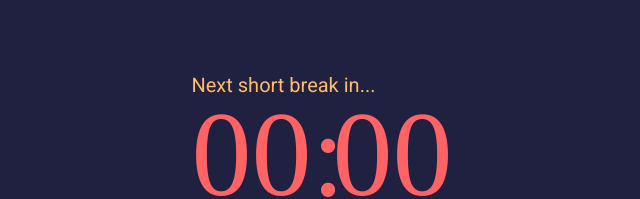
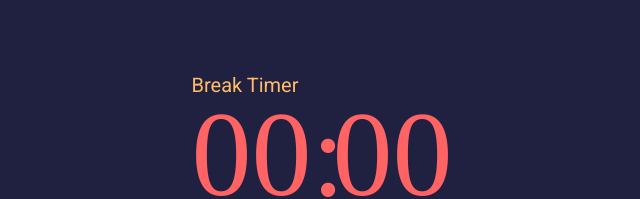
Before and after one commit to fuzzknob/break-timer, a Vue app: page / in a window 1280 px wide. Shown: the part 224-423 px from the top of the page, without its empty margins (318-958 px from the left). Built offline with nearby package versions, Linux system fonts and the light colour scheme; a web font is replaced by a local one.

Commit message:
feat: Change the text of heading

```diff
--- a/src/views/Main/Main.vue
+++ b/src/views/Main/Main.vue
@@ -2,7 +2,7 @@
   <div class="flex justify-center items-center">
     <div class="flex flex-col mb-5">
       <h5 class="text-xl">
-        Next short break in...
+        {{ message }}
       </h5>
       <Timer />
       <div class="flex justify-center mt-5">
@@ -15,7 +15,7 @@
 </template>
 
 <script>
-import { mapActions } from 'vuex'
+import { mapState, mapActions } from 'vuex'
 import Button from '@/components/Button'
 import intervalTimer from '@/utils/Timer'
 import Timer from './components/Timer'
@@ -31,6 +31,18 @@ export default {
       stopTimer: null,
     }
   },
+  computed: {
+    ...mapState(['status', 'successionCount']),
+    message() {
+      if (this.status === 'WORK') {
+        return `Next ${this.successionCount <= 0 ? 'long break' : 'short break'} in...`
+      }
+      if (this.status === 'BREAK') {
+        return 'Break end in...'
+      }
+      return 'Break Timer'
+    },
+  },
   methods: {
     ...mapActions([
       'tick',
```
